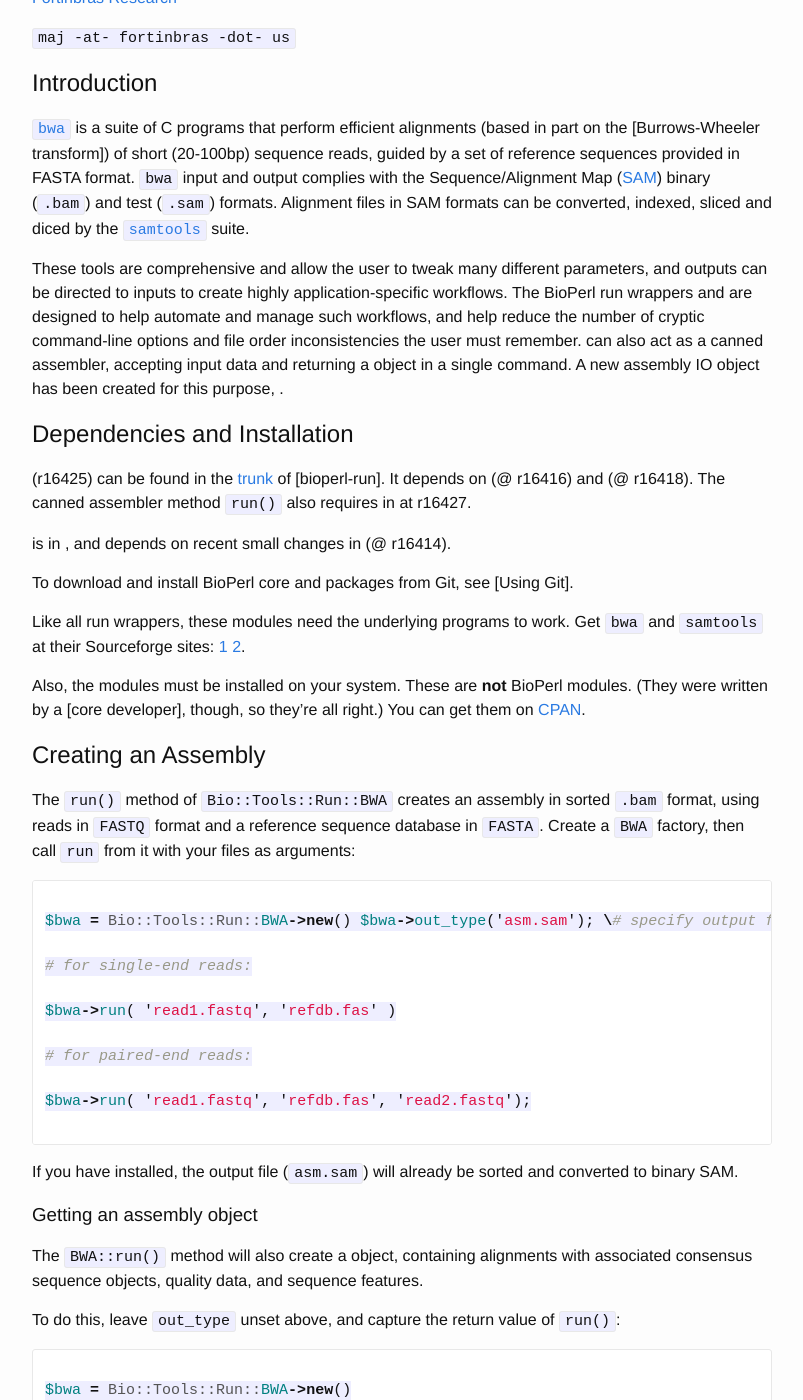
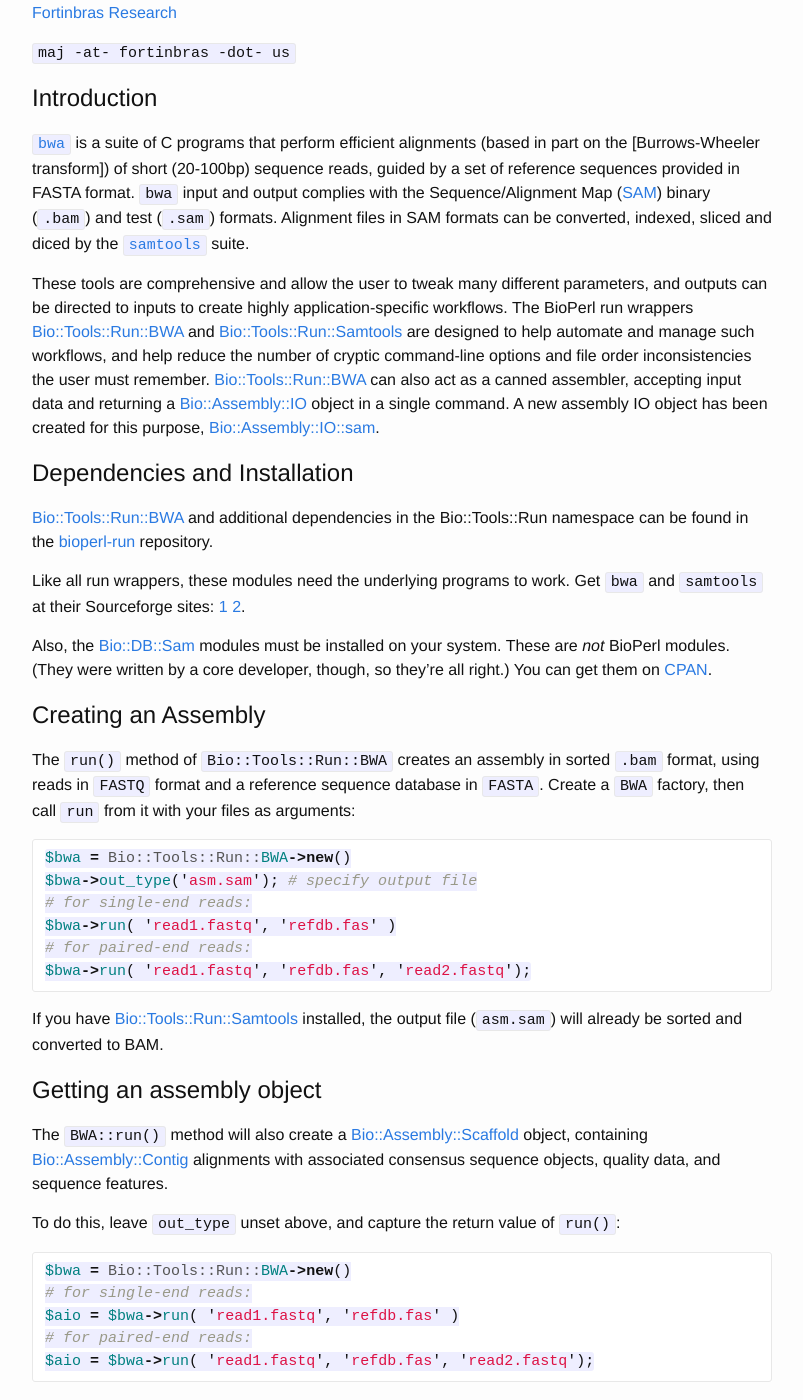
Before and after one commit to bioperl/bioperl.github.io, a Jekyll site: the page built from howtos/Short-read_assemblies_with_BWA.md, in a window 1280 px wide and 1400 px high, scrolled down 312 px. Shown: the whole window, without its empty margins (238-1041 px from the left). Built offline with Jekyll 4.4.1, drawn with Linux system fonts in a browser that asks for light colours; Markdown is read by kramdown in place of the engine named in the settings; some of the changed text lies outside the part shown.

Commit message:
fix(BWA) : BWA howto - pretty much done

````diff
--- a/howtos/Short-read_assemblies_with_BWA.md
+++ b/howtos/Short-read_assemblies_with_BWA.md
@@ -6,7 +6,9 @@ layout: default
 Abstract
 --------
 
-Using BioPerl to create and manipulate short-read assemblies with the [`bwa`](http://bio-bwa.sourceforge.net/) and [`samtools`](http://samtools.sourceforge.net/) suites. [Quicklink] to synopsis.
+Using BioPerl to create and manipulate short-read assemblies with the [`bwa`](http://bio-bwa.sourceforge.net/) and [`samtools`](http://samtools.sourceforge.net/) suites.
+
+[Quicklink](#synopsis) to synopsis.
 
 Author
 ------
@@ -22,20 +24,19 @@ Introduction
 
 [`bwa`](http://bio-bwa.sourceforge.net/) is a suite of C programs that perform efficient alignments (based in part on the [Burrows-Wheeler transform]) of short (20-100bp) sequence reads, guided by a set of reference sequences provided in FASTA format. `bwa` input and output complies with the Sequence/Alignment Map ([SAM](http://samtools.sourceforge.net/SAM1.pdf)) binary (`.bam`) and test (`.sam`) formats. Alignment files in SAM formats can be converted, indexed, sliced and diced by the [`samtools`](http://samtools.sourceforge.net/) suite.
 
-These tools are comprehensive and allow the user to tweak many different parameters, and outputs can be directed to inputs to create highly application-specific workflows. The BioPerl run wrappers and are designed to help automate and manage such workflows, and help reduce the number of cryptic command-line options and file order inconsistencies the user must remember. can also act as a canned assembler, accepting input data and returning a object in a single command. A new assembly IO object has been created for this purpose, .
+These tools are comprehensive and allow the user to tweak many different parameters, and outputs can be directed to inputs to create highly application-specific workflows. The BioPerl run wrappers [Bio::Tools::Run::BWA](https://metacpan.org/pod/Bio::Tools::Run::BWA) and [Bio::Tools::Run::Samtools](https://metacpan.org/pod/Bio::Tools::Run::Samtools)
+are designed to help automate and manage such workflows, and help reduce the number of cryptic command-line options and file order inconsistencies the user must remember. [Bio::Tools::Run::BWA](https://metacpan.org/pod/Bio::Tools::Run::BWA)
+can also act as a canned assembler, accepting input data and returning a [Bio::Assembly::IO](https://metacpan.org/pod/Bio::Assembly::IO) object in a single command. A new assembly IO object has been created for this purpose, [Bio::Assembly::IO::sam](https://metacpan.org/pod/Bio::Assembly::IO::sam).
 
 Dependencies and Installation
 -----------------------------
 
-(r16425) can be found in the [trunk](http://code.open-bio.org/svnweb/index.cgi/bioperl/view/bioperl-run/trunk/lib/Bio/Tools/Run/BWA.pm) of [bioperl-run]. It depends on (@ r16416) and (@ r16418). The canned assembler method `run()` also requires in at r16427.
-
-is in , and depends on recent small changes in (@ r16414).
-
-To download and install BioPerl core and packages from Git, see [Using Git].
+[Bio::Tools::Run::BWA](https://metacpan.org/pod/Bio::Tools::Run::BWA) and additional dependencies in the Bio::Tools::Run namespace can be found in the [bioperl-run](https://github.com/bioperl/bioperl-run) repository.
 
 Like all run wrappers, these modules need the underlying programs to work. Get `bwa` and `samtools` at their Sourceforge sites: [1](http://bio-bwa.sourceforge.net/) [2](http://samtools.sourceforge.net/).
 
-Also, the modules must be installed on your system. These are <b>not</b> BioPerl modules. (They were written by a [core developer], though, so they're all right.) You can get them on [CPAN](http://search.cpan.org).
+Also, the [Bio::DB::Sam](https://metacpan.org/pod/Bio::DB::Sam)
+modules must be installed on your system. These are _not_ BioPerl modules. (They were written by a core developer, though, so they're all right.) You can get them on [CPAN](http://metacpan.org).
 
 Creating an Assembly
 --------------------
@@ -43,42 +44,31 @@ Creating an Assembly
 The `run()` method of `Bio::Tools::Run::BWA` creates an assembly in sorted `.bam` format, using reads in `FASTQ` format and a reference sequence database in `FASTA`. Create a `BWA` factory, then call `run` from it with your files as arguments:
 
 ```perl
-
-$bwa = Bio::Tools::Run::BWA->new() $bwa->out_type('asm.sam'); \# specify output file
-
+$bwa = Bio::Tools::Run::BWA->new()
+$bwa->out_type('asm.sam'); # specify output file
 # for single-end reads:
-
 $bwa->run( 'read1.fastq', 'refdb.fas' )
-
 # for paired-end reads:
-
 $bwa->run( 'read1.fastq', 'refdb.fas', 'read2.fastq');
-
 ```
 
-If you have installed, the output file (`asm.sam`) will already be sorted and converted to binary SAM.
+If you have [Bio::Tools::Run::Samtools](https://metacpan.org/pod/Bio::Tools::Run::Samtools) installed, the output file (`asm.sam`) will already be sorted and converted to BAM.
 
-### Getting an assembly object
+## Getting an assembly object
 
-The `BWA::run()` method will also create a object, containing alignments with associated consensus sequence objects, quality data, and sequence features.
+The `BWA::run()` method will also create a [Bio::Assembly::Scaffold](https://metacpan.org/pod/Bio::Assembly::Scaffold) object, containing [Bio::Assembly::Contig](https://metacpan.org/pod/Bio::Assembly::Contig) alignments with associated consensus sequence objects, quality data, and sequence features.
 
 To do this, leave `out_type` unset above, and capture the return value of `run()`:
 
 ```perl
-
 $bwa = Bio::Tools::Run::BWA->new()
-
 # for single-end reads:
-
 $aio = $bwa->run( 'read1.fastq', 'refdb.fas' )
-
 # for paired-end reads:
-
 $aio = $bwa->run( 'read1.fastq', 'refdb.fas', 'read2.fastq');
-
 ```
 
-### The assembly pipeline
+## The assembly pipeline
 
 The `Bio::Tools::Run::BWA::run()` method performs the following steps:
 
@@ -90,43 +80,36 @@ The `Bio::Tools::Run::BWA::run()` method performs the following steps:
 | sort on coordinates                 | samtools | `sort`        |
 | create bam index                    | samtools | `index`       |
 
-Command-line options can be directed to the `aln` and `samse/sampe` steps using factory arguments. See [Specifying Options].
+Command-line options can be directed to the `aln` and `samse/sampe` steps using factory arguments. See [Specifying Options](#specifying-options).
 
 Running separate bwa components
 -------------------------------
 
-A second mode for allows direct access to `bwa` commands. To run a command, construct a run factory, specifying the desired command using the `-command` argument in the factory constructor, along with options specific to that command (see [Specifying Options]):
+A second mode for [Bio::Tools::Run::BWA](https://metacpan.org/pod/Bio::Tools::Run::BWA) allows direct access to `bwa` commands. To run a command, construct a run factory, specifying the desired command using the `-command` argument in the factory constructor, along with options specific to that command (see [Specifying Options](#specifying-options):
 
 ```perl
-
 $bwa = Bio::Tools::Run::BWA->new( -command => 'view' );
-
 ```
 
-To execute, use the `run_bwa()` method off the factory. Input and output files are specified in the arguments of `run_maq` (see [Specifying Files]):
+To execute, use the `run_bwa()` method off the factory. Input and output files are specified in the arguments of `run_maq` (see [Specifying Files](#specifying-files)):
 
 ```perl
-
 $bwa->run_bwa( -bam=>'mysam.bam' -out=>'mysam.sam' );
-
 ```
 
-### Specifying options
+## Specifying options
 
 `bwa` is complex, with many subprograms (commands) and command-line options and file specs for each. The wrapper module attempts to provide commands and options comprehensively. You can browse the choices like so:
 
 ```perl
-
 $bwa = Bio::Tools::Run::BWA->new( -command => 'aln' );
-
 # all bwa commands
-
-@all_commands = $bwa->available_parameters('commands'); @all_commands = $bwa->available_commands; \# alias
-
+@all_commands = $bwa->available_parameters('commands');
+@all_commands = $bwa->available_commands; # alias
 # just for aln
-
-@assemble_params = $bwa->available_parameters('params'); @assemble_switches = $bwa->available_parameters('switches'); @assemble_all_options = $bwa->available_parameters();
-
+@assemble_params = $bwa->available_parameters('params');
+@assemble_switches = $bwa->available_parameters('switches');
+@assemble_all_options = $bwa->available_parameters();
 ```
 
 Reasonably mnemonic names have been assigned to the single-letter command line options. These are the names returned by `available_parameters`, and can be used in the factory constructor like typical BioPerl named parameters.
@@ -134,147 +117,128 @@ Reasonably mnemonic names have been assigned to the single-letter command line o
 Options can be directed to the `aln` and `samse/sampe` components of the assembly pipeline implemented by the `run()` method. Identify the desired options, for example
 
 ```perl
-
 @map_params = Bio::Tools::Run::Maq->new(-command => 'aln')->available_parameters();
 
 # returns:
-  'max_edit_dist'
-  'max_gap_opens'
-  'max_gap_extns'
-5.  'deln_protect_3p'
-6.  'deln_protect_ends'
-7.  'subseq_seed'
-8.  'max_edit_dist_seed'
-9.  'n_threads'
-10. 'mm_penalty'
-11. 'gap_open_penalty'
-12. 'gap_extn_penalty'
-13. 'subopt_hit_threshold'
-14. 'trim_parameter'
-15. 'reverse_no_comp'
-16. 'no_iter_search'
-
+#  'max_edit_dist'
+#  'max_gap_opens'
+#  'max_gap_extns'
+#  'deln_protect_3p'
+#  'deln_protect_ends'
+#  'subseq_seed'
+#  'max_edit_dist_seed'
+#  'n_threads'
+#  'mm_penalty'
+#  'gap_open_penalty'
+#  'gap_extn_penalty'
+#  'subopt_hit_threshold'
+#  'trim_parameter'
+#  'reverse_no_comp'
+#  'no_iter_search'
 ```
 
-then in the factory construction, specify the desired parameters prefixed by `aln_`, `sms_`, or `smp_`, as appropriate (note, '''no''' `-command` parameter is specified in the `run()` method):
+then in the factory construction, specify the desired parameters prefixed by `aln_`, `sms_`, or `smp_`, as appropriate (note, *no* `-command` parameter is specified in the `run()` method):
 
-`$bwa = Bio::Tools::Run::BWA->new( -aln_n_threads => 3 );`
-`$assy = $bwa->run( "read1.fastq", "refseq.fas" );`
+```perl
+$bwa = Bio::Tools::Run::BWA->new( -aln_n_threads => 3 );
+$assy = $bwa->run( "read1.fastq", "refseq.fas" );
+```
 
-See the `bwa` [manpage](http://samtools.sourceforge.net/samtools.shtml) for many gory details.
+See the `bwa` [manpage](http://bio-bwa.sourceforge.net/bwa.shtml) for many gory details.
 
-### Specifying files
+## Specifying files
 
 When a command requires filenames, these are provided to the `run_bwa` method, not the constructor (`new()`). To see the set of files required by a command, use `available_parameters(\'filespec\')` or the alias `filespec()`.
 
 ```perl
-
-$bwa = Bio::Tools::Run::BWA->new( -command => 'aln' ); @filespec = $bwa->filespec;
-
+$bwa = Bio::Tools::Run::BWA->new( -command => 'aln' );
+@filespec = $bwa->filespec;
 ```
 
 This example returns the following array:
 
-`fas`
-`faq `
-`>sai`
+```
+fas
+faq
+>sai
+```
 
 This indicates that the FASTA database (fas) and the FASTQ reads (faq) MUST be specified, and the STDOUT of this program (SA coordinates) will be slurped into a file specified in the `run_bwa` argument list:
 
-`$bwa->run_bwa( -fas => \'my.db.fas\', -faq => \'reads.faq\',`
-                  -sai => \'out.sai\' );`
+```perl
+$bwa->run_bwa( -fas => 'my.db.fas', -faq => 'reads.faq',
+               -sai => 'out.sai' );
+```
 
 If capture files are not specified per the filespec, text sent to STDOUT and STDERR is saved and is accessible with `$bwa->stdout()` and `$bwa->stderr()`.
 
 Running samtools components
 ---------------------------
 
-By an odd coincidence, the wrapper accesses the `samtools` commands in a similar way. Create a `Samtools` factory, specifying the command line options in the constructor argument:
+By an odd coincidence, the [Bio::Tools::Run::Samtools](https://metacpan.org/pod/Bio::Tools::Run::Samtools) wrapper accesses the `samtools` commands in a similar way. Create a `Samtools` factory, specifying the command line options in the constructor argument:
 
 ```perl
-
 $converter = Bio::Tools::Run::Samtools->new(
-
- -command => \'view\',`
- -sam_input => 1,`
- -bam_output => 1`
-
+  -command => 'view',
+  -sam_input => 1,
+  -bam_output => 1
 );
-
 ```
 
 and run using the `run()`, specifying necessary files in its arguments:
 
 ```perl
-
 $converter->run( -bam => 'mysam.sam', -out => 'mysam.bam' );
-
 ```
 
-Parameters and filespecs can be browsed as described in [Specifying options] and [Specifying files].
+Parameters and filespecs can be browsed as described in [Specifying options](#specifying-options) and [Specifying files](#specifying-files).
 
 Synopsis
 --------
 
 ```perl
-
 # create a single-read assembly object
-
-$bwa = Bio::Tools::Run::BWA->new(); $assy = $bwa->run( 'read1.fastq', 'refseqs.fas' );
-
+$bwa = Bio::Tools::Run::BWA->new();
+$assy = $bwa->run( 'read1.fastq', 'refseqs.fas' );
 # create a paired-read assembly object
-
 $assy_prd = $bwa->run( 'read1.fastq', 'refseqs.fas', 'read2.fastq' );
 
 # create just the sorted, binary SAM file
-
-$bwa->out_type( 'assy_prd.bam' ); $bwa->run( 'read1.fastq', 'refseqs.fas', 'read2.fastq' );
+$bwa->out_type( 'assy_prd.bam' );
+$bwa->run( 'read1.fastq', 'refseqs.fas', 'read2.fastq' );
 
 # extract regions from the assy
-
-$start1 = 150000; $end1 = 200000; $start2 = 250000; $end2 = 275000; $samt = Bio::Tools::Run::Samtools->new(
-
- -command => \'view\',`
- -bam_output => 1`
- );`
-
+$start1 = 150000;
+$end1   = 200000;
+$start2 = 250000;
+$end2   = 275000;
+$samt = Bio::Tools::Run::Samtools->new(
+  -command => 'view',
+  -bam_output => 1
+  );
 $samt->run( -bam => 'assy_prd.bam',
-
-           -rgn => [ "my_seqid:$start1-$end1",`
-                     "my_seqid:$start2-$end2" ],`
-           -out => \'assy_rgns.bam\'`
-           );`
+            -rgn => [ "my_seqid:$start1\-$end1",
+                      "my_seqid:$start2\-$end2" ],
+            -out => 'assy_rgns.bam'
+            );
 
 # convert a text SAM to binary format
-
 $samt = Bio::Tools::Run::Samtools->new(
-
- -command => \'view\',`
- -sam_input => 1,`
- -bam_output => 1`
- );`
-
+  -command => 'view',
+  -sam_input => 1,
+  -bam_output => 1
+  );
 $samt->run( -bam => 'mysam.sam', -out => 'mysam.bam' );
 
 # sort it
-
 $samt = Bio::Tools::Run::Samtools->new(
-
- -command => \'sort\'`
- );`
-
+  -command => 'sort'
+  );
 # creates 'mysam.srt.bam':
-
 $samt->run( -bam => 'mysam.bam', -pfx => 'mysam.srt' );
-
 ```
 
 SEE ALSO
 --------
 
-[Short-read assemblies with `maq`]
-
-TODO
-----
-
-'
+[Short-read assemblies with `maq`](./Short-read_assemblies_with_maq.html)
````
